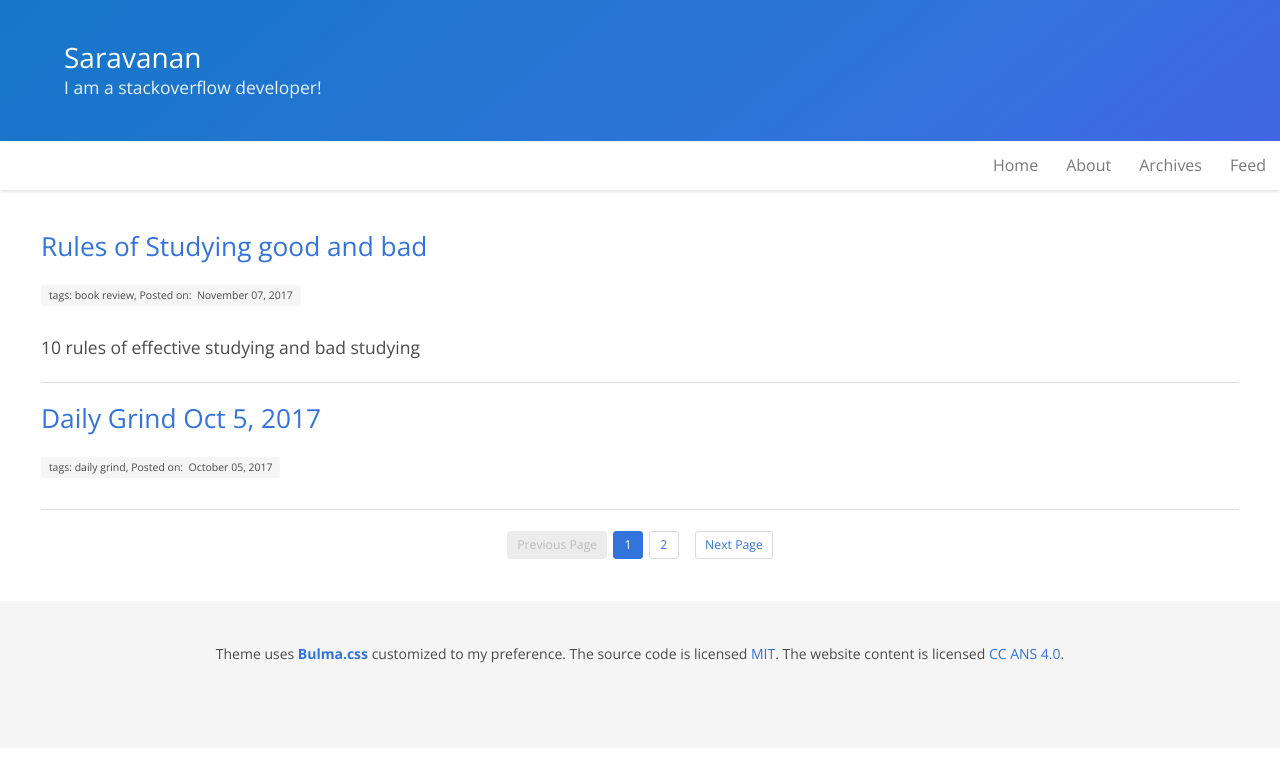
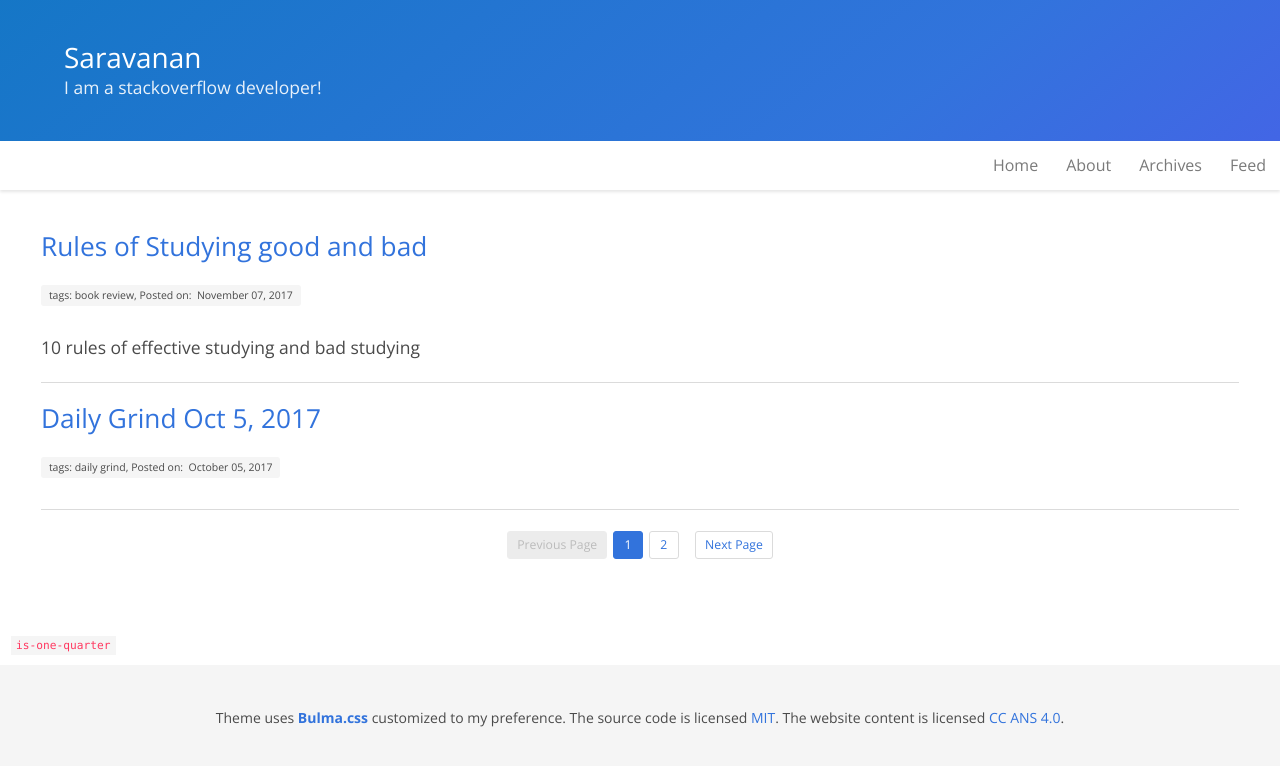
Before and after one commit to saravanaram/saravanaram.github.io, a Jekyll site: the page built from index.html, in a window 1280 px wide. Shown: the top 766 px of the page. Built offline with Jekyll 4.4.1, drawn with Linux system fonts in a browser that asks for light colours; the list of posts is cut into pages by our own code.

Commit message:
Update index.html

```diff
--- a/index.html
+++ b/index.html
@@ -1,7 +1,8 @@
 ---
 layout: default
 ---
-
+<div class="columns is-multiline is-mobile">
+    <div class="column">
 <section class="section">
     <div class="container is-fluid">
         {% for post in paginator.posts %}
@@ -45,3 +46,9 @@
         </nav>
     </div>
 </section>
+    </div>
+
+    <div class="column is-one-quarter">
+        <code>is-one-quarter</code>
+    </div>
+</div>
```
